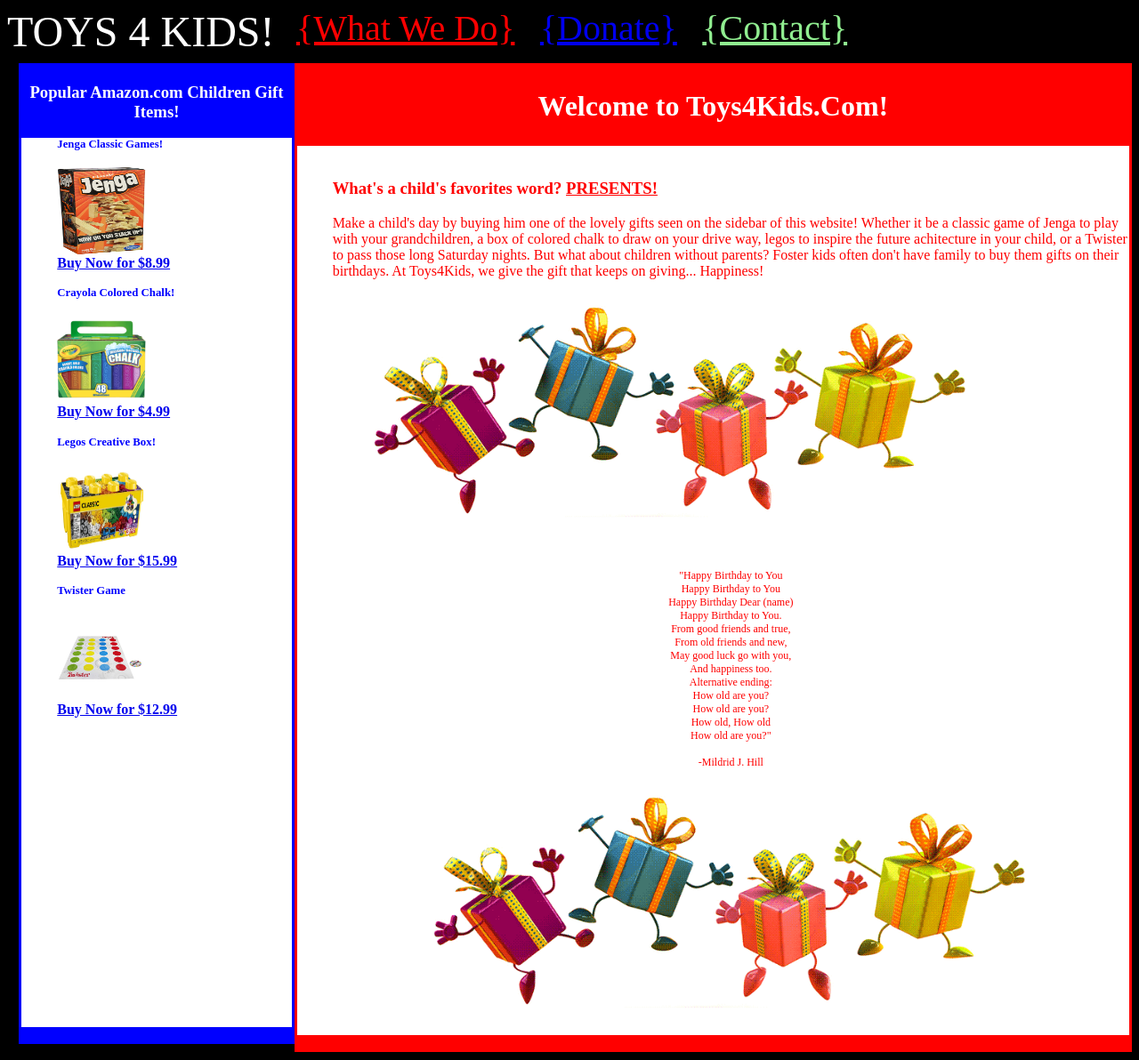
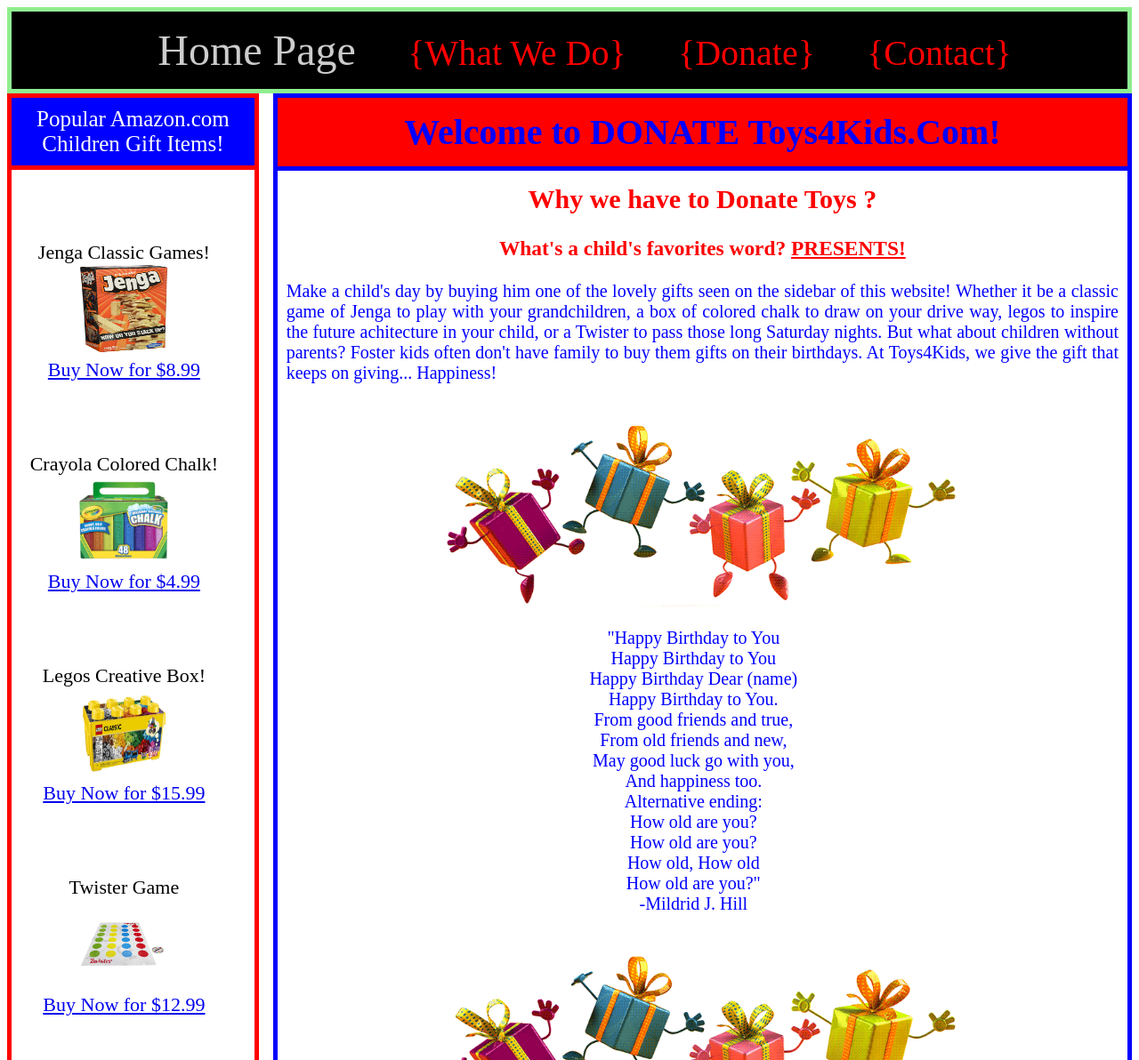
Before and after one commit to OggiDanailov/Homework_Lecture4, a plain HTML site: page index.html in a window 1280 px wide. Shown: the top 1192 px of the page at 89% size. Drawn offline with Linux system fonts and the light colour scheme.

Commit message:
Mainpage and css fixed

```diff
--- a/index.html
+++ b/index.html
@@ -1,107 +1,83 @@
 <html>
 	<head>
-		<title>
-			Toys 4 Kids! :-)
-		</title>
+		<title>Toys 4 Kids! :-)</title>
 		<link rel="stylesheet" type="text/css" href="style/index.css">
 	</head>
 <body>
-				<div class-"title"><header>TOYS 4 KIDS!</header></div>
-				<div class="menu">
+	<!-- <div class="title">
+	<header>TOYS 4 KIDS!</header>
+	</div> This is to be in nav bar-->
+	<!-- <div class="menu"> Do not need to use div and nav samewhere -->
 	<nav>
-					<ul class="menucolor">
-						<li><a id="link1" href="page1.html"> {What We Do}</a></li>
-						<li><a id="link2" href="page2.html"> {Donate}</a></li>
-						<li><a id="link3" href="page3.html"> {Contact}</a></li>
+		<ul>
+			<li><a class="barhome" href="index.html">Home Page</a></li>
+			<li><a class="bar" href="page1.html"> {What We Do}</a></li>
+			<li><a class="bar" href="page2.html"> {Donate}</a></li>
+			<li><a class="bar" href="page3.html"> {Contact}</a></li>
 		</ul>
 	</nav>
+<!-- 	</div> -->
+<div id="wrapper">
+	<div id="cleft">
+		<p>Popular Amazon.com Children Gift Items!</p>
+		<ul class="box">
+			<li>Jenga Classic Games!</li>
+			<li><img src="images/jenga.jpg" height="100" width="100"/></li>
+			<li><a href="http://www.amazon.com/Hasbro-A2120-Jenga-Classic-Game/dp/B00ABA0ZOA/ref=zg_bs_toys-and-games_9/178-7586790-6529050">Buy Now for $8.99</a></li>
+		</ul>
+		<ul class="box">
+			<li>Crayola Colored Chalk!</li>
+			<li><img src="images/crayola.jpg" height="100" width="100"></li>
+			<li><a href="http://www.amazon.com/Crayola-Count-Sidewalk-Chalk-51-2048/dp/B00AHAJGXK/ref=zg_bs_toys-and-games_10/178-7586790-6529050">Buy Now for $4.99</a></li>
+		</ul>
+		<ul class="box">
+			<li>Legos Creative Box!</li>
+			<li><img src="images/Legobox.jpg" height="100" width="100"></li>
+			<li><a href="http://www.amazon.com/LEGO-Classic-Medium-Creative-Brick/dp/B00NHQFA1I/ref=zg_bs_toys-and-games_36">Buy Now for $15.99</a></li>
+		</ul>
+		<ul class="box">
+			<li>Twister Game</li>
+			<li><img src="images/twister.jpg" height="100" width="100"></li>
+			<li><a href="http://www.amazon.com/gp/product/B008J87PVC?refRID=NEXMW0YDZBKCAC3AM5RX&ref_=pd_rhf_ee_s_cp_3">Buy Now for $12.99</a></li>
+		</ul>
 	</div>
-<div id="wrapper">
-<div class="column-left">
-	<h2 class="titlesize2">Welcome to Toys4Kids.Com!</h2>
-	<ul class="box">
-		<br>
-					<h3 >What's a child's favorites word? <U>PRESENTS!</U></h3>
-						<p>
-							Make a child's day by buying him one of the lovely gifts seen on the sidebar of this website! Whether it be a classic game of Jenga to play with your grandchildren, a box of colored chalk to draw on your drive way, legos to inspire the future achitecture in your child, or a Twister to pass those long Saturday nights. But what about children without parents? Foster kids often don't have family to buy them gifts on their birthdays. At Toys4Kids, we give the gift that keeps on giving... Happiness!
-							<br>
-				<img src="images/gifts.gif" class="imagecenter" width="85%">
-					<p class="Song">
-<br>
-"Happy Birthday to You
-<br>
-Happy Birthday to You
-<br>
-Happy Birthday Dear (name)
-<br>
-Happy Birthday to You.
-<br>
-From good friends and true,
-<br>
-From old friends and new,
-<br>
-May good luck go with you,
-<br>
-And happiness too.
-<br>
-Alternative ending:
-<br>
-How old are you?
-<br>
-How old are you?
-<br>
-How old, How old
-<br>
-How old are you?"
-<br>
-<br>
--Mildrid J. Hill
-<br>
-<img src="images/gifts.gif" class="imagecenter" width="85%">
+
+	<div id="cright">
+		<h1>Welcome to DONATE Toys4Kids.Com!</h1>
+		<h2>Why we have to Donate Toys ?</h2>
+		<h3>What's a child's favorites word? <u>PRESENTS!</u></h3>
+		<p>Make a child's day by buying him one of the lovely gifts seen on the sidebar of this website! Whether it be a classic game of Jenga to play with your grandchildren, a box of colored chalk to draw on your drive way, legos to inspire the future achitecture in your child, or a Twister to pass those long Saturday nights. But what about children without parents? Foster kids often don't have family to buy them gifts on their birthdays. At Toys4Kids, we give the gift that keeps on giving... Happiness!</P>
+
+		<!-- <p class="Song"> -->
+
+		<img class="imagecenter" src="images/gifts.gif"  width="70%">
+
+		<ul class="happybox">
+			<li>"Happy Birthday to You</li>
+			<li>Happy Birthday to You</li>
+			<li>Happy Birthday Dear (name)</li>
+			<li>Happy Birthday to You.</li>
+			<li>From good friends and true,</li>
+			<li>From old friends and new,</li>
+			<li>May good luck go with you,</li>
+			<li>And happiness too.</li>
+			<li>Alternative ending:</li>
+			<li>How old are you?</li>
+			<li>How old are you?</li>
+			<li>How old, How old</li>
+			<li>How old are you?"</li>
+			<li>-Mildrid J. Hill</li>
+		</ul>
+		<img class="imagecenter" src="images/gifts.gif"  width="70%">
 	</div>
-<div class="column-right">
-	<h3 class="titlesize">Popular Amazon.com Children Gift Items!</h3>
-	<ul class="box">
-		<li>
-				<h4 class="bluebuy">Jenga Classic Games!</h4>
-					<b>
-						<img src="images/jenga.jpg" height="100" width="100">
-						<br>
-						<a href="http://www.amazon.com/Hasbro-A2120-Jenga-Classic-Game/dp/B00ABA0ZOA/ref=zg_bs_toys-and-games_9/178-7586790-6529050">Buy Now for $8.99</a>
-					</b>
-		</li>
-		<li>
-				<h4 class="bluebuy">Crayola Colored Chalk!</h4>
-					<b>
-						<img src="images/crayola.jpg" height="100" width="100">
-						<br>
-						<a href="http://www.amazon.com/Crayola-Count-Sidewalk-Chalk-51-2048/dp/B00AHAJGXK/ref=zg_bs_toys-and-games_10/178-7586790-6529050">Buy Now for $4.99</a>
-					</b>
-		</li>
-		<li>
-				<h4 class="bluebuy">Legos Creative Box!</h4>
-					<b>
-						<img src="images/Legobox.jpg" height="100" width="100">
-						<br>
-						<a href="http://www.amazon.com/LEGO-Classic-Medium-Creative-Brick/dp/B00NHQFA1I/ref=zg_bs_toys-and-games_36">Buy Now for $15.99</a>
-					</b>
-		</li>
-		<li>
-				<h4 class="bluebuy">Twister Game</h4>
-					<b>
-						<img src="images/twister.jpg" height="100" width="100">
-						<br>
-						<a href="http://www.amazon.com/gp/product/B008J87PVC?refRID=NEXMW0YDZBKCAC3AM5RX&ref_=pd_rhf_ee_s_cp_3">Buy Now for $12.99</a>
-					</b>
-		</li>
-	</ul>
-					</p>
+	<!-- <div class="footer-bottom"> -->
+	<div id="clear"></div>
+	<hr>
+	<footer>
+		<h5><i>All copyrights reserved by Oggi, Mark and Sabiha</i></h5>
+	</footer>
+		<!-- </div> -->
 </div>
-</div>
-		<div class="footer-bottom">
-			<footer>
-		<h5><em>All copyrights reserved by Oggi, Mark and Sabiha</em></h5>
-	</footer>
-		</div>
+
 </body>
 </html>
--- a/style/index.css
+++ b/style/index.css
@@ -1,62 +1,130 @@
-li {
-				display:inline;
-				text-decoration: none;
+body {
+   background-color: #fff;
+}
+nav{
+  text-align: center;
+  border: 5px solid lightgreen;
+  background-color: #000;
+}
+nav ul{
+  list-style-type: none;
+}
+nav ul li{
+	display:inline-block;
+	/*text-decoration: none;*/
 	margin-left:2%;
 }
-			.box {
+nav ul li a {
+    text-decoration: none;
+    margin-right: 30px;
+}
+nav ul li a:hover {
+    color: lightgreen;
+}
+.barhome{
+  color: #ccc;
+  font-family:brush script mt;
+  font-size: 300%;
+}
+.bar {
+    color: red;
+    font-size:250%;
+}
+
+/*.box {
 		background-color: white;
 		height:1000px;
-			}
-			a:hover {
-				text-decoration: none
+}*/
 
-			}
-			header {
+/*header {
     float:left;
     color:white;
     font-family:brush script mt;
-				font-size: 300%;
+
+}*/
+/*.title {
+    float:top;
+}*/
+#wrapper{
+  width: 100%;
+  margin: 0 auto;
 }
-			#link1, #link2, #link3 {
-				font-size:250%;
+#cleft {
+    width: 20%;
+    min-height: 1200px;
+    margin: 0px;
+    padding: 10px;
+    border: 5px solid red;
+    background-color:#fff;
+    float: left;
+    /*clear: bottom;*/
 }
-			.title {float:top;}
-			#link1 {
+#cleft p{
+  width: 100%;
+  font: 25px trebuchet;
+  color: #fff;
+  padding: 10px;
+  margin: -10px 0 80px -10px;
+  text-align: center;
+  background-color:blue;
+  border-bottom: 5px solid red;
+}
+.box {
+  list-style-type: none;
+  padding: 0 20px 0 0;
+  margin-top: 80px;
+}
+#cleft li{
+  text-align: center;
+  font: 22px bold;
+}
+#cright{
+    width: 74%;
+    height: 1200px;
+    margin: 0px;
+    padding: 10px;
+    border: 5px solid blue;
     color: red;
+    font-size: 20px;
+    text-align: center;
+   /* background-color: #fff;*/
+    float: right;
+   /* clear: bottom;*/
 }
-			#link2, {
+h1 {
+  text-align: center;
+  color: blue;
+  margin: -10px;
+  padding: 15px;
+  background-color: red;
+  border-bottom: 5px solid blue;
+}
+#cright p{
+  text-align: justify;
   color: blue;
 }
-			#link3 {
-				color: lightgreen;
+#cright li{
+  text-align: center;
+  color: blue;
+  margin-top: 0px;
 }
-			.column-right {
-  			float: right;
-  			clear: bottom;
-  			width: 24%;
-  			border-style:double;
-  			border-color:blue;
-  			background-color:blue;
+.happybox{
+list-style-type: none;
+  padding: 0 20px 0 0;
+  margin-top: 0px;
 }
-  			.column-left {
-  			float: right;
-  			clear: bottom;
-  			width: 74%;
-  			border-style:solid;
-  			border-color:red;
-  			color: red;
-  			background-color:red;
+#clear{
+  clear: both;
 }
-  			P.
-  			.footer-bottom {
+/*.footer-bottom {
   	float:bottom;
   	width: 98%;
   	height: 0%;
   	border-style:solid;
   	color:lightgreen;
   	background-color:black;
-  			}
-  			.titlesize {
+}*/
+/*.titlesize {
 	 text-align:center;
 	 color: white;
 }
@@ -64,21 +132,18 @@
 	 text-align:center;
 	 color: white;
 	 font-size:200%;
-  			}
-  			body {
-  				background-color: black
-  			}
-  			.bluebuy {
+}*/
+
+/*.bluebuy {
 	 color:blue;
-  			}
-  			.song {text-align:center;
+   font-size:80%;
+}*/
+/*.song {
+    text-align:center;
 		font-size: 75%
-  			}
-  			.imagecenter {
+}*/
+/*.imagecenter {
   	margin-left: 0 auto;
   	margin-right: 0 auto;
   	display: 0 auto;
-  			}
-  			.bluebuy {
-  				font-size:80%;
-  			}
+}*/
```
Lines whose indentation alone changed are shown as unchanged.
